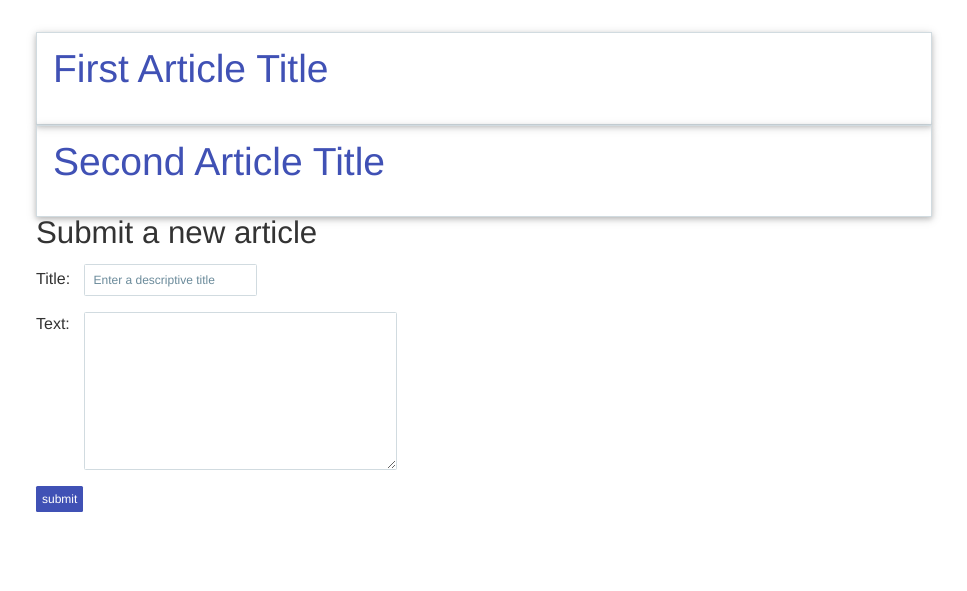
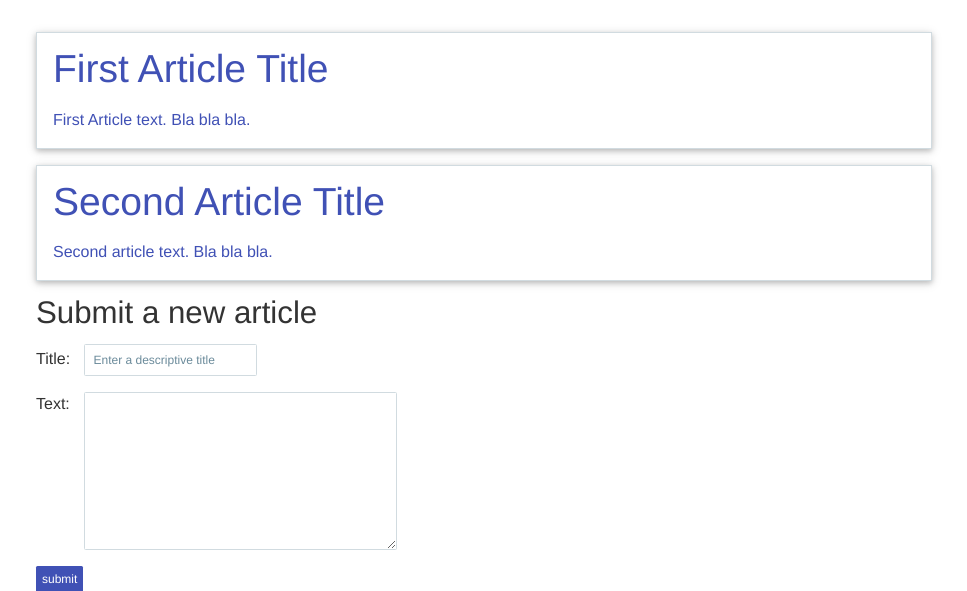
Before and after one commit to Togethere-com/togethere, a Django app: page / in a window 1280 px wide. Shown: the part 80-671 px from the top of the page, without its empty margins (156-1123 px from the left). Run offline with Django 3.2, Linux system fonts and the light colour scheme; data comes from the database, SQL or seed files in the repository; style sheets or scripts are compiled from the project's sources; some libraries are stand-ins or nearby versions.

Commit message:
add article summary in articles list

```diff
--- a/articles/static/articles/src/styles/main.scss
+++ b/articles/static/articles/src/styles/main.scss
@@ -249,4 +249,5 @@ input[type=text],input[type=url],input[type=email],textarea {
 }
 .article-list__item {
     @extend .card;
+    margin-bottom: 1rem;
 }
--- a/articles/templates/articles/articles.html
+++ b/articles/templates/articles/articles.html
@@ -9,6 +9,9 @@
             <h2>
                 {{ article.title }}
             </h2>
+            <p>
+                {{ article.text|truncatechars:50 }}
+            </p>
         </a>
     </li>
     {% endfor %}
```
